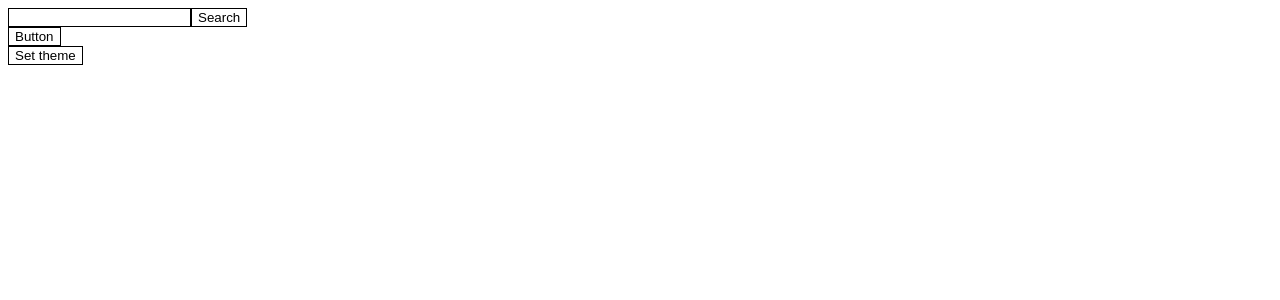
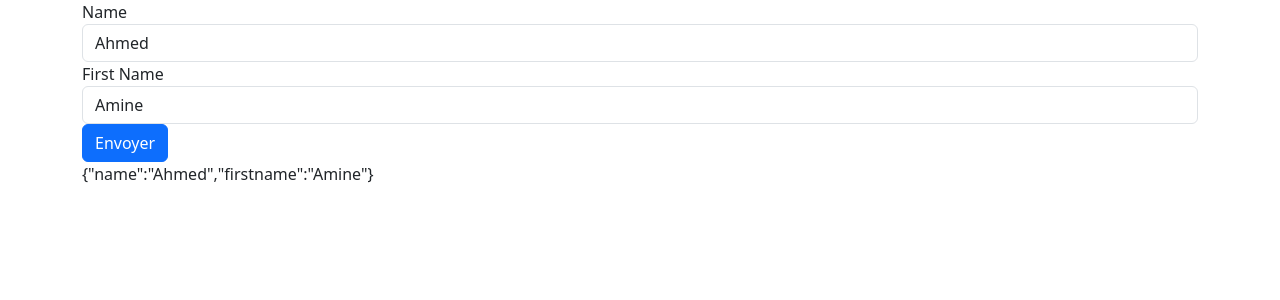
Before and after one commit to iBoukhenna/reactjs-masterclass, a React (Vite) app: page / in a window 1280 px wide. Shown: the top 300 px of the page. Built offline with nearby package versions, Linux system fonts and the light colour scheme.

Commit message:
example of using context

```diff
--- a/index.html
+++ b/index.html
@@ -5,6 +5,7 @@
     <meta http-equiv="X-UA-Compatible" content="IE=edge" />
     <meta name="viewport" content="width=device-width, initial-scale=1.0" />
     <title>Document</title>
+    <link href="https://cdn.jsdelivr.net/npm/bootstrap@5.3.0-alpha1/dist/css/bootstrap.min.css" rel="stylesheet" integrity="sha384-GLhlTQ8iRABdZLl6O3oVMWSktQOp6b7In1Zl3/Jr59b6EGGoI1aFkw7cmDA6j6gD" crossorigin="anonymous">
     <script type="module" src="src/index.jsx" defer></script>
 </head>
 <body>
--- a/src/index.jsx
+++ b/src/index.jsx
@@ -1,83 +1,63 @@
 import { createRoot } from 'react-dom/client'
 import React, { useState, useMemo, useCallback, useContext } from 'react'
 
-const THEMES = {
-    dark: {
-        background: '#000',
-        color: '#FFF',
-        border: 'solid 1px #FFF'
-    },
-    light: {
-        background: '#FFF',
-        color: '#000',
-        border: 'solid 1px #000'
-    }
+const FormContextContext = React.createContext({});
+
+function FormContext ({defaultValue, onSubmit, children}) {
+    const [data, setData] = useState(defaultValue)
+
+    const change = useCallback(function (name, value) {
+        //setData(d => Object.assign({}, d, {[name]: value}))
+        setData(d => ({...d, [name]: value}))
+    })
+
+    const value = useMemo(function () {
+        //return Object.assign({}, data, {change: change})
+        return {...data, change}
+    }, [data, change])
+
+    const handleSubmit = useCallback(function (e) {
+        e.preventDefault()
+        onSubmit(value)
+    }, [onSubmit, value])
+
+    return <FormContextContext.Provider value={value}>
+        <form onSubmit={handleSubmit}>
+            {children}
+        </form>
+        {JSON.stringify(value)}
+    </FormContextContext.Provider>
 }
 
-const ThemeContext = React.createContext({
-    theme: THEMES.dark,
-    toggleTheme: () => {}
-})
+function FormField ({name, children}) {
+    const data = useContext(FormContextContext)
 
-function SearchForm() {
-    return <div>
-        <ThemedInput />
-        <ThemedButtonClass>Search</ThemedButtonClass>
+    const handleChange = useCallback(function(e) {
+        data.change(e.target.name, e.target.value)
+    }, [data.change])
+
+    return <div className="form-group">
+        <label htmlFor={name}>{children}</label>
+        <input value={data[name] || ''} onChange={handleChange} id={name} name={name} type="text" className="form-control" />
     </div>
 }
 
-function Toolbar() {
-    return <div>
-        <SearchForm />
-        <ThemedButton>Button</ThemedButton>
-    </div>
+function PrimaryButton ({children}) {
+    const data = useContext(FormContextContext)
+    return <button className="btn btn-primary">{children}</button>
 }
 
-function ThemedButton ({children}) {
-    const {theme} = useContext(ThemeContext)
-    return <button style={theme}>{children}</button>
-}
+function App () {
+    const handleSubmit = useCallback(function (value) {
+        console.log(value)
+    }, [])
 
-// use the hook useContext to replace the Consumer
-function ThemedInput () {
-    const {theme} = useContext(ThemeContext)
-    return <input style={theme} type="text"/>
-}
-
-class ThemedButtonClass extends React.Component {
-    render () {
-        const {children} = this.props
-        const {theme} = this.context
-        return <button style={theme}>{children}</button>
-    }
-}
-ThemedButtonClass.contextType = ThemeContext
-
-function ThemeSwitcher () {
-    const {toggleTheme, theme} = useContext(ThemeContext)
-    return <button style={theme} onClick={toggleTheme}>Set theme</button>
-}
-
-// Provider to pass the value
-function App () {
-    const [theme, setTheme] = useState('light')
-    const toggleTheme = useCallback(function () {
-        setTheme(t => t === 'light' ? 'dark' : 'light')
-    })
-    const currentTheme = theme === 'light' ? THEMES.light : THEMES.dark
-
-    const value = useMemo(function () {
-        return {
-            theme: theme === 'light' ? THEMES.light : THEMES.dark,
-            toggleTheme
-        }
-    }, [toggleTheme, theme])
-
-    return <div>
-        <ThemeContext.Provider value={value}>
-            <Toolbar />
-            <ThemeSwitcher />
-        </ThemeContext.Provider>
+    return <div className="container">
+        <FormContext defaultValue={{name: 'Ahmed', firstname: 'Amine'}} onSubmit={handleSubmit}>
+            <FormField name="name">Name</FormField>
+            <FormField name="firstname">First Name</FormField>
+            <PrimaryButton>Envoyer</PrimaryButton>
+        </FormContext>
     </div>
 }
 
```
